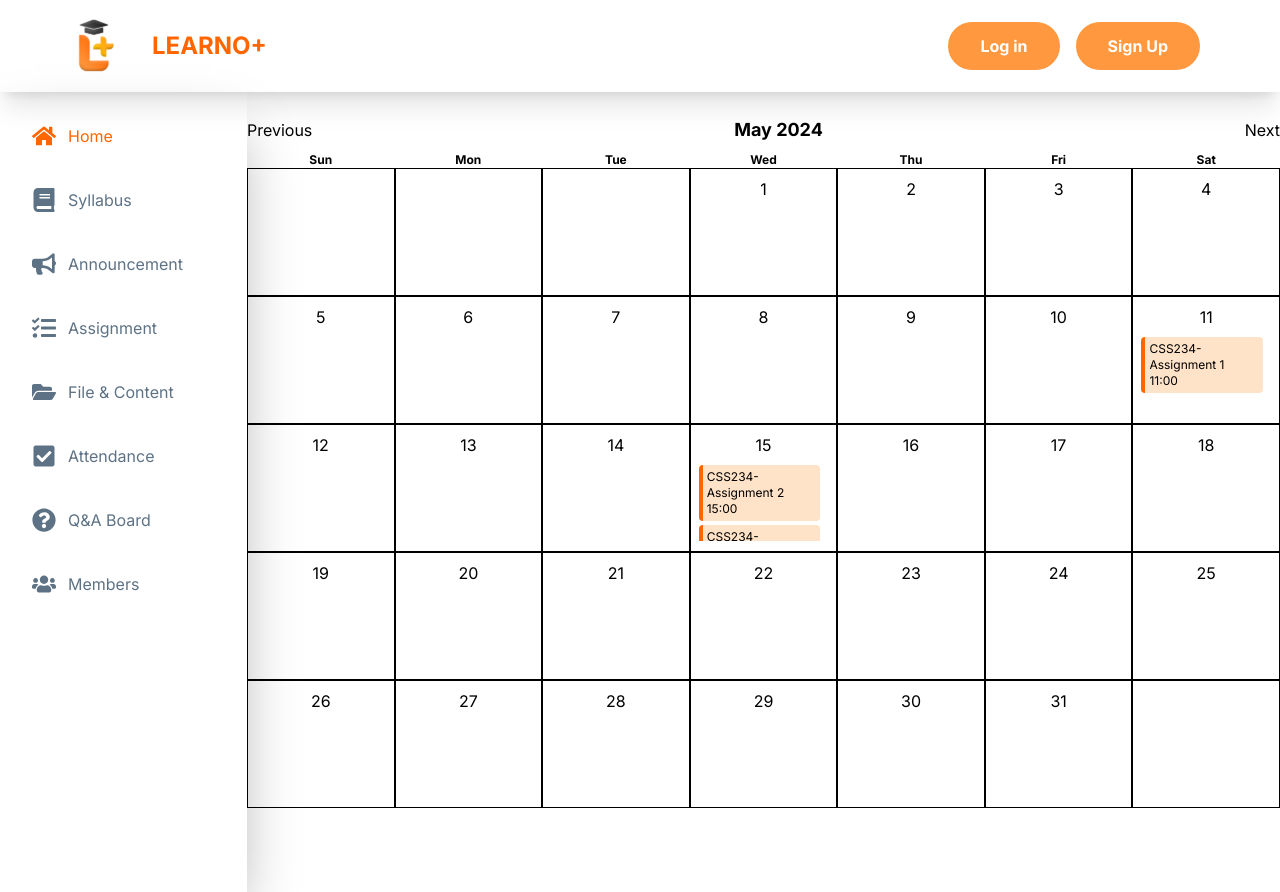
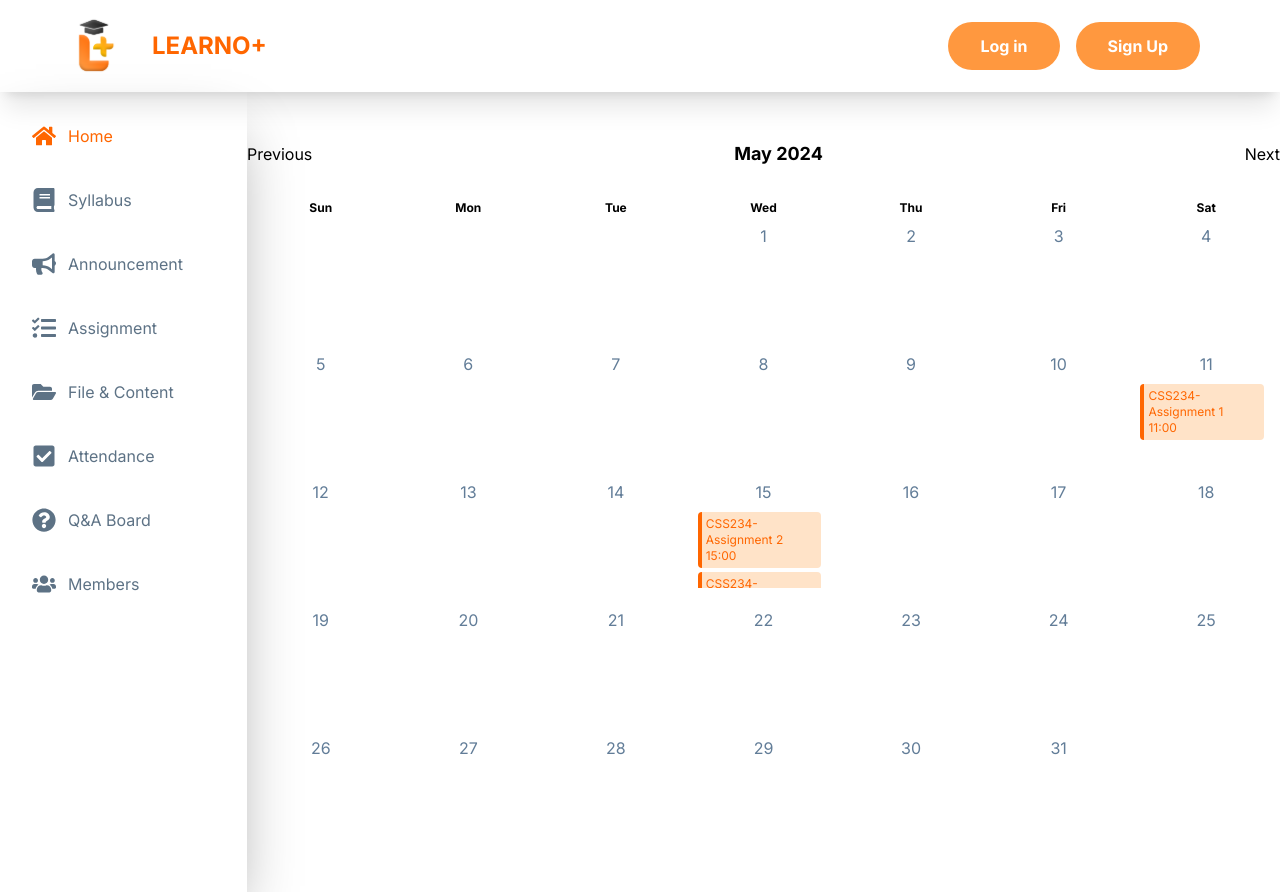
Before and after one commit to Jenesix/capstone_project, a Next.js app in the folder front-end/: page /id/Home in a window 1280 px wide. Built offline with nearby package versions, Linux system fonts and the light colour scheme.

Commit message:
Agenda and Calendar fix ui

```diff
--- a/front-end/src/app/id/Home/page.tsx
+++ b/front-end/src/app/id/Home/page.tsx
@@ -13,7 +13,7 @@ const assignments = [
 
 const Home: React.FC = () => {
     return (
-        <div className="w-full">
+        <div className="w-full mt-6">
             <div className="hidden lg:block">
                 <Calendar assignments={assignments} />
             </div>
--- a/front-end/src/components/CalendarHome/AgendaView.tsx
+++ b/front-end/src/components/CalendarHome/AgendaView.tsx
@@ -14,11 +14,11 @@ interface AgendaViewProps {
 const AgendaView: React.FC<AgendaViewProps> = ({ assignments }) => {
     return (
         <div className="p-4">
-            <h2 className="text-xl font-bold mb-4">Agenda</h2>
+            <h2 className="text-xl font-bold mb-4">To do list</h2>
             <ul>
                 {assignments.map((assignment, index) => (
-                    <li key={index} className="mb-2 p-2 border rounded shadow-sm">
-                        <div className="font-semibold">{assignment.name}</div>
+                    <li key={index} className="mb-2 p-4  rounded shadow-2xl">
+                        <div className="font-bold text-primary">{assignment.name}</div>
                         <div>{assignment.dueDate}</div>
                         <div>{assignment.dueTime}</div>
                     </li>
--- a/front-end/src/components/CalendarHome/MyCalendar.tsx
+++ b/front-end/src/components/CalendarHome/MyCalendar.tsx
@@ -31,7 +31,7 @@ const Calendar: React.FC<CalendarProps> = ({ assignments }) => {
         const dateFormat = 'MMMM yyyy';
 
         return (
-            <div className="flex justify-between items-center py-2">
+            <div className="flex justify-between items-center py-2 mb-6">
                 <button onClick={() => setCurrentMonth(addMonths(currentMonth, -1))} className="text-blue-500 hover:text-blue-700">
                     Previous
                 </button>
@@ -82,13 +82,13 @@ const Calendar: React.FC<CalendarProps> = ({ assignments }) => {
 
                 days.push(
                     <div
-                        className={`p-2 border h-32 ${!isCurrentMonth ? 'text-gray-400' : ''}`}
+                        className={`p-2  h-32 ${!isCurrentMonth ? 'text-gray-400' : ''}`}
                         key={day.toISOString()}
                     >
                         <div className="text-center">{isCurrentMonth && isDayFromCurrentMonth ? formattedDate : ''}</div>
                         <div className="overflow-y-auto h-20 pr-2 mt-1">
                             {isCurrentMonth && isDayFromCurrentMonth && assignmentsForDay.map((assignment, idx) => (
-                                <div key={idx} className="text-xs mt-1 bg-assign border-l-primary border-l-4 p-1 rounded ">
+                                <div key={idx} className="text-xs mt-1 bg-assign border-l-primary border-l-4 p-1 rounded text-primary ">
                                     {assignment.name} <br /> {assignment.dueTime}
                                 </div>
                             ))}
@@ -100,7 +100,7 @@ const Calendar: React.FC<CalendarProps> = ({ assignments }) => {
             }
 
             rows.push(
-                <div className="grid grid-cols-7" key={day.toISOString()}>
+                <div className="grid grid-cols-7 text-salate-600" key={day.toISOString()}>
                     {days}
                 </div>
             );
--- a/front-end/tailwind.config.ts
+++ b/front-end/tailwind.config.ts
@@ -30,6 +30,7 @@ const config: Config = {
         1000: '#5D7285',
       },
       'black': '#000000',
+      'gray': '#5F5F5F',
     },
     borderRadius: {
       'none': '0',
```
